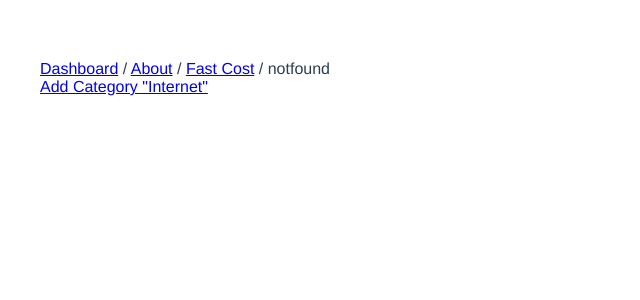
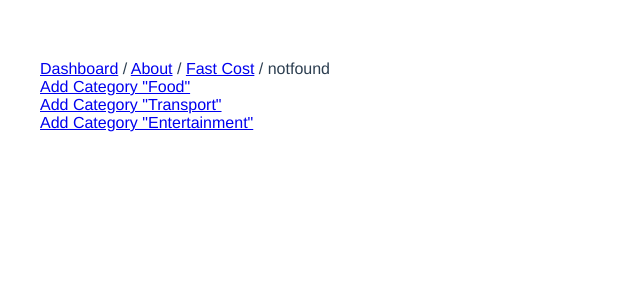
Before and after one commit to Mercique/Vue, a Vue app in the folder fp/: page /fastcost in a window 1280 px wide. Shown: the top 300 px of the page, without its empty margins (0-640 px from the left). Built offline with nearby package versions, Linux system fonts and the light colour scheme.

Commit message:
add id for items

```diff
--- a/fp/src/components/AddPaymentForm.vue
+++ b/fp/src/components/AddPaymentForm.vue
@@ -27,9 +27,9 @@ export default {
       date: "",
       category: "",
       value: "",
-      defaultValue: 100,
       count: 1,
       visible: false,
+      check: true,
     };
   },
   computed: {
@@ -46,13 +46,17 @@ export default {
     ...mapMutations(["addPaymentListData"]),
     ...mapActions(["fetchCategory"]),
     onClick() {
-      this.id = this.$store.state.getLastID + this.count;
-      this.count++;
+      if (this.check) {
+        this.check = false;
+        this.id = this.$store.state.getLastID + this.count;
+      } else {
+        this.id += this.count;
+      }
       const data = {
         id: this.id,
         date: this.date || this.getCurrentDate,
         category: this.category,
-        value: this.value || this.defaultValue,
+        value: this.value,
       };
       this.addPaymentListData(data);
       this.$emit("addNewPayment", data);
--- a/fp/src/store/index.js
+++ b/fp/src/store/index.js
@@ -76,7 +76,7 @@ export default new Vuex.Store({
     fetchCategory({ commit }) {
       return new Promise((resolve) => {
         setTimeout(() => {
-          const items = ["Sport", "Education", "Internet", "Food", "Transport"];
+          const items = ["Sport", "Education", "Internet", "Food", "Transport", "Entertainment"];
           resolve(items);
         }, 0);
       }).then((res) => commit("setCategoryData", res));
--- a/fp/src/views/FastCost.vue
+++ b/fp/src/views/FastCost.vue
@@ -3,14 +3,38 @@
       <router-link :to="{
           name: 'addPayment',
           params: {
-            category: 'Internet',
+            category: 'Food',
           },
           query: {
-            value: 1000,
+            value: 200,
           },
         }"
       >
-        Add Category "Internet"
+        Add Category "Food"
+      </router-link><br>
+      <router-link :to="{
+          name: 'addPayment',
+          params: {
+            category: 'Transport',
+          },
+          query: {
+            value: 50,
+          },
+        }"
+      >
+        Add Category "Transport"
+      </router-link><br>
+            <router-link :to="{
+          name: 'addPayment',
+          params: {
+            category: 'Entertainment',
+          },
+          query: {
+            value: 2000,
+          },
+        }"
+      >
+        Add Category "Entertainment"
       </router-link>
   </div>
 </template>
```
